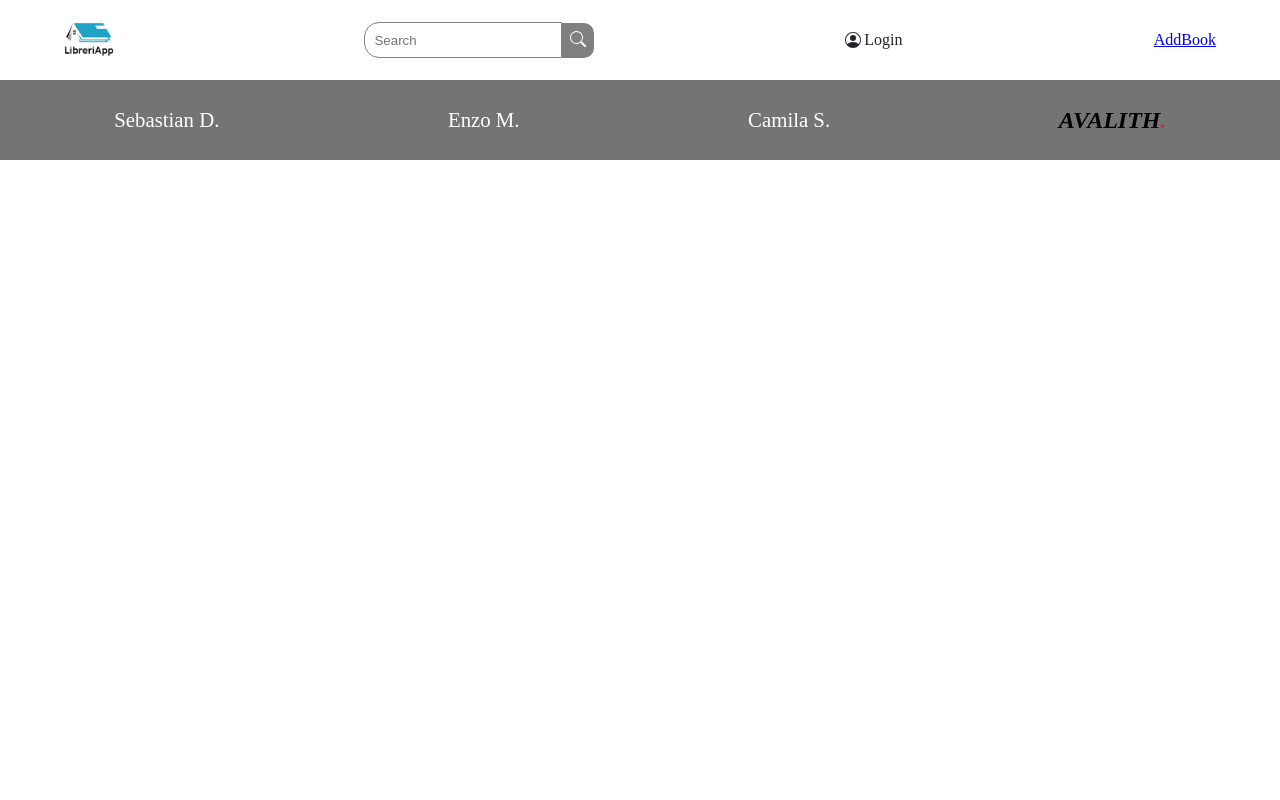
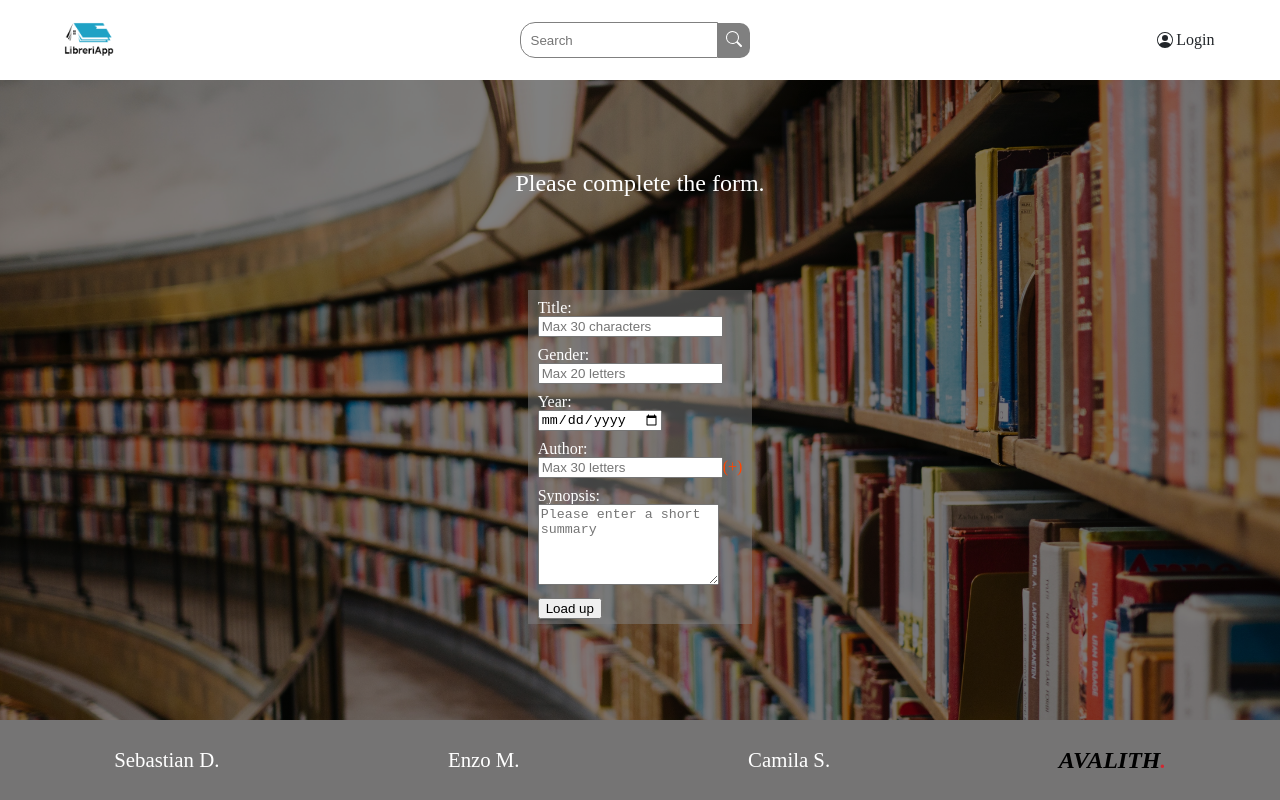
Before and after one commit to lemarchesi09/sf-library-app, a React (Create React App) app: page /createbook in a window 1280 px wide. Built offline with nearby package versions, Linux system fonts and the light colour scheme.

Commit message:
:zap: update: style create Book

```diff
--- a/public/index.html
+++ b/public/index.html
@@ -9,12 +9,12 @@
       name="description"
       content="Web site created using create-react-app"
     />
-    <link rel="apple-touch-icon" href="%PUBLIC_URL%/logo192.png" />
+    <!-- <link rel="apple-touch-icon" href="%PUBLIC_URL%/logo192.png" /> -->
     <!--
       manifest.json provides metadata used when your web app is installed on a
       user's mobile device or desktop. See https://developers.google.com/web/fundamentals/web-app-manifest/
     -->
-    <link rel="manifest" href="%PUBLIC_URL%/manifest.json" />
+    <!-- <link rel="manifest" href="%PUBLIC_URL%/manifest.json" /> -->
     <!--
       Notice the use of %PUBLIC_URL% in the tags above.
       It will be replaced with the URL of the `public` folder during the build.
--- a/src/App.js
+++ b/src/App.js
@@ -22,7 +22,7 @@ function App() {
         <Route path="/create" element={<Create />}/>
 
         {/*****************/}
-        <Route path="/book" element={<CreateBook />}/> {/* <------BORRAR!! */}
+        <Route path="/createbook" element={<CreateBook />}/> {/* <------BORRAR!! */}
         {/*****************/}
 
       </Routes>
--- a/src/components/CreateBook.js
+++ b/src/components/CreateBook.js
@@ -12,11 +12,11 @@ const CreateBook = () => {
     const onSubmit = (data, e)=>{
 
         const bookData ={
-            title: data.title,
-            gender: data.gender,
+            title: data.title.trim(),
+            gender: data.gender.trim(),
             year: data.year,
-            author: data.author,
-            synopsis: data.synopsis,
+            author: data.author.trim(),
+            synopsis: data.synopsis.trim(),
             id: uuidv4()
             //author: [string, string, string]
         }
@@ -25,6 +25,10 @@ const CreateBook = () => {
 
         // limpiar campos
         e.target.reset();
+    }
+
+    const addAuthors = ()=>{
+      console.log('click')
     }
 
 
@@ -116,6 +120,7 @@ const CreateBook = () => {
                           }
                       })}
                     />
+                    <span onClick={addAuthors}>(+)</span>
                 </div>
                 {errors.author && <span className="form__input-error">{errors.author.message}</span>}
 
@@ -125,7 +130,7 @@ const CreateBook = () => {
                         className="form__textarea"
                         name="synopsis"
                         id="synopsis"
-                        rows="7"
+                        rows="5"
                         placeholder="Please enter a short summary"
                         {...register('synopsis',{
                             required:'The synopsis input is required'
--- a/src/components/NavBar.js
+++ b/src/components/NavBar.js
@@ -25,7 +25,7 @@ export const NavBar = () =>{
                 <Link to='/login' className="navbar__item-btn-login"><BsPersonCircle />Login</Link>
 
                 {/*****************/}
-                <Link to='/book'>AddBook</Link> {/* <------BORRAR!! */}
+                {/*<Link to='/book'>AddBook</Link>  <------BORRAR!! */}
                 {/*****************/}
             </ul>
         </div>
--- a/src/styles/createBook.css
+++ b/src/styles/createBook.css
@@ -1,10 +1,22 @@
 .form{
-    width: 100vw;
-    min-height: 70vh;
+    align-items: center;
+    background-image: linear-gradient(rgba(0, 0, 0, 0.5), rgba(0, 0, 0, 0.5)), url(../assets/welcome-bg-3.jpg);
+    background-size: cover;
+    color: white;
     display: flex;
     flex-direction: column;
-    align-items: center;
     justify-content: space-evenly;
+    min-height: 70vh;
+    width: 100vw;
+}
+
+.form__container{
+    background: rgb(128 128 128 / 50%);
+    margin: 5px 0;
+}
+
+.form__titulo-detalle {
+    font-size: 1.5rem;
 }
 
 .form__input-section, .form__textarea-section {
@@ -12,10 +24,17 @@
 }
 
 .form__btn {
-    margin: 0 0 20px 10px;
+    margin: 0 0 5px 10px;
 }
 
 .form__input-error {
-    margin: 0 0 10px 10px;
     color: var(--font-red);
+    font-weight: bold;
+    margin: 0 0 5px 5px;
 }
+
+@media screen and (min-width: 768px) {
+    .form{
+        min-height: 80vh;
+    }
+}
--- a/src/styles/navBar.css
+++ b/src/styles/navBar.css
@@ -1,17 +1,17 @@
 .navbar__container {
+    align-content: center;
+    background: none;
     display: flex;
-    align-content: center;
+    height: 20vh;
     justify-content: center;
     width: 100vw;
-    background: none;
-    height: 20vh;
 }
 
 .navbar__item {
+    align-items: center;
     display: flex;
-    align-items: center;
+    justify-content: space-around;
     width: 90vw;
-    justify-content: space-around;
 }
 
 .navbar__item-logo-img {
@@ -19,21 +19,21 @@
 }
 
 .navbar__links {
+    align-items: center;
     display: flex;
-    align-items: center;
+    flex-direction: column;
+    justify-content: space-evenly;
     width: 90vw;
-    justify-content: space-evenly;
-    flex-direction: column;
 }
 
 .navbar__item-btn-login-mobil, .navbar__item-btn-login {
+    align-items: center;
+    color: var(--font-grey);
     display: flex;
-    align-items: center;
+    justify-content: space-around;
+    margin: 10px 0;
     text-decoration: none;
-    margin: 10px 0;
-    color: var(--font-grey);
     width: 60px;
-    justify-content: space-around;
 }
 
 .navbar__item-btn-login {
@@ -41,20 +41,20 @@
 }
 
 .navbar__item-search-container{
+    align-items: center;
     display: flex;
-    align-items: center;
 }
 
 .navbar__item-search-input {
-    padding: 0.6rem;
     border: 0.1px solid gray;
     border-radius: 15px 0 0 15px;
+    padding: 0.6rem;
 }
 
 .navbar__item-btn-search {
+    background: gray;
+    border-radius: 0 10px 10px 0;
     color: white;
-    border-radius: 0 10px 10px 0;
-    background: gray;
     padding: 0.5rem;
 }
 
@@ -94,15 +94,15 @@
     }
 
     .avalith__link {
+        display: flex;
         text-decoration: none;
-        display: flex;
     }
 
     .avalith {
-        font-weight: 600;
-        font-style: italic;
         color: var(--font-black);
         font-size: 1.5rem;
+        font-style: italic;
+        font-weight: 600;
     }
 
     .punto{
```
Also changed, not shown: public/manifest.json (deleted), 1 other file (tests, documents, lock files or other folders).
